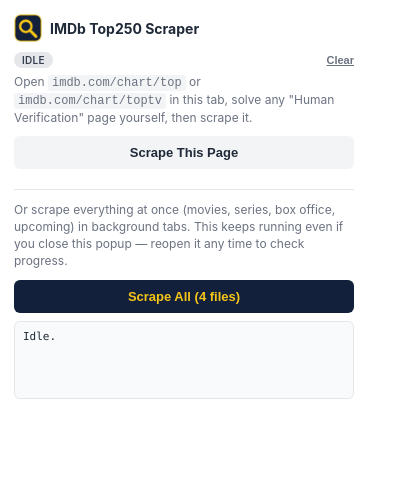
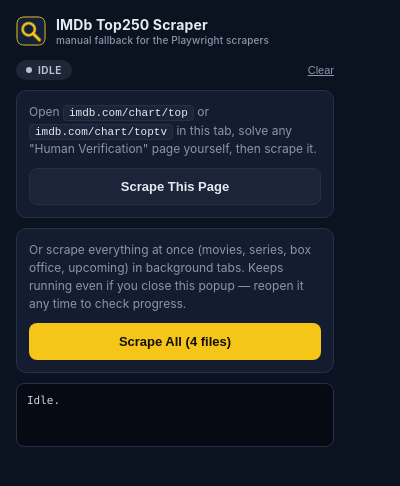
Before and after one commit to mahmood/kelaketFilmIMDBAssist, a browser extension: page extension/popup.html in a window 400 px wide. Drawn offline with Linux system fonts and the light colour scheme.

Commit message:
Commit popup to a proper dark theme instead of a media query
The previous dark styling only applied under prefers-color-scheme: dark,
so it did nothing unless the OS/browser was already in dark mode and
still left several elements (badges, borders) unstyled for it. Popup is
now unconditionally dark: a real color palette (navy surfaces, yellow
accent matching the icon), card-grouped sections, a status dot on the
badge, and a terminal-style log panel.

```diff
--- a/extension/popup.html
+++ b/extension/popup.html
@@ -3,47 +3,102 @@
 <head>
 <meta charset="utf-8">
 <style>
-  :root { color-scheme: light dark; }
+  :root {
+    color-scheme: dark;
+    --bg: #0b1220;
+    --surface: #141c2f;
+    --surface-2: #1b2438;
+    --border: #263049;
+    --text: #e6eaf2;
+    --text-muted: #8b96ac;
+    --accent: #f5c518;
+    --accent-ink: #14100a;
+    --accent-hover: #ffd84d;
+    --idle-bg: rgba(139, 150, 172, 0.16);
+    --idle-fg: #b7c0d3;
+    --running-bg: rgba(245, 197, 24, 0.16);
+    --running-fg: #f5c518;
+    --done-bg: rgba(45, 212, 138, 0.16);
+    --done-fg: #4ee6a5;
+    --error-bg: rgba(248, 113, 113, 0.18);
+    --error-fg: #fb8b8b;
+  }
+
+  * { box-sizing: border-box; }
+
   body {
     font-family: -apple-system, BlinkMacSystemFont, "Segoe UI", Arial, sans-serif;
-    width: 340px; margin: 0; padding: 14px;
-    background: #fff; color: #1f2937;
+    width: 350px; margin: 0; padding: 16px;
+    background: var(--bg); color: var(--text);
   }
-  @media (prefers-color-scheme: dark) {
-    body { background: #12203b; color: #e5e7eb; }
-    #status { background: #0b1526; border-color: #24344f; }
-    code { background: #1c2b45; }
-    .btn-secondary { background: #1c2b45; color: #e5e7eb; }
-    hr { border-top-color: #24344f; }
+
+  header { display: flex; align-items: center; gap: 10px; margin-bottom: 14px; }
+  header img { width: 30px; height: 30px; border-radius: 8px; }
+  h1 { font-size: 14px; margin: 0; font-weight: 700; letter-spacing: 0.01em; }
+  h1 span { display: block; font-size: 10px; font-weight: 500; color: var(--text-muted); margin-top: 1px; }
+
+  .row { display: flex; align-items: center; justify-content: space-between; margin-bottom: 10px; }
+
+  .badge {
+    display: inline-flex; align-items: center; gap: 6px;
+    font-size: 10px; padding: 4px 10px; border-radius: 999px;
+    font-weight: 700; text-transform: uppercase; letter-spacing: 0.05em;
   }
-  header { display: flex; align-items: center; gap: 8px; margin-bottom: 10px; }
-  header img { width: 28px; height: 28px; }
-  h1 { font-size: 14px; margin: 0; }
-  .row { display: flex; align-items: center; justify-content: space-between; margin-bottom: 6px; }
-  .badge { font-size: 10px; padding: 2px 8px; border-radius: 999px; font-weight: 600; text-transform: uppercase; letter-spacing: 0.03em; }
-  .badge.idle { background: #e5e7eb; color: #374151; }
-  .badge.running { background: #fde68a; color: #92400e; }
-  .badge.done { background: #bbf7d0; color: #166534; }
-  .badge.error { background: #fecaca; color: #991b1b; }
-  p { font-size: 12px; color: #6b7280; margin: 4px 0 10px; line-height: 1.4; }
-  code { background: #f3f4f6; padding: 1px 4px; border-radius: 3px; }
-  button { width: 100%; padding: 9px; font-size: 13px; cursor: pointer; margin-bottom: 8px; border: none; border-radius: 6px; font-weight: 600; }
-  button:disabled { opacity: 0.5; cursor: not-allowed; }
-  .btn-primary { background: #12203b; color: #f5c518; }
-  .btn-secondary { background: #f3f4f6; color: #1f2937; }
-  hr { border: none; border-top: 1px solid #e5e7eb; margin: 12px 0; }
+  .badge::before { content: ""; width: 6px; height: 6px; border-radius: 50%; background: currentColor; }
+  .badge.idle    { background: var(--idle-bg);    color: var(--idle-fg); }
+  .badge.running { background: var(--running-bg); color: var(--running-fg); }
+  .badge.done    { background: var(--done-bg);    color: var(--done-fg); }
+  .badge.error   { background: var(--error-bg);   color: var(--error-fg); }
+
+  .card {
+    background: var(--surface);
+    border: 1px solid var(--border);
+    border-radius: 10px;
+    padding: 12px;
+    margin-bottom: 10px;
+  }
+
+  p { font-size: 12px; color: var(--text-muted); margin: 0 0 10px; line-height: 1.5; }
+  code {
+    background: var(--surface-2); color: var(--text);
+    padding: 1px 5px; border-radius: 4px; font-size: 11px;
+    border: 1px solid var(--border);
+  }
+
+  button {
+    width: 100%; padding: 10px; font-size: 13px; cursor: pointer;
+    border-radius: 8px; font-weight: 700; border: 1px solid transparent;
+    transition: filter 0.1s ease, background 0.1s ease;
+  }
+  button:last-child { margin-bottom: 0; }
+  button:disabled { opacity: 0.45; cursor: not-allowed; }
+  button:not(:disabled):hover { filter: brightness(1.08); }
+  button:not(:disabled):active { filter: brightness(0.95); }
+
+  .btn-primary { background: var(--accent); color: var(--accent-ink); }
+  .btn-secondary { background: var(--surface-2); color: var(--text); border-color: var(--border); }
+
+  .link-btn {
+    background: none; border: none; color: var(--text-muted);
+    font-size: 11px; text-decoration: underline; cursor: pointer;
+    padding: 0; width: auto; font-weight: 500;
+  }
+  .link-btn:hover { color: var(--text); }
+
+  hr { border: none; border-top: 1px solid var(--border); margin: 14px 0; }
+
   #status {
     font-family: ui-monospace, SFMono-Regular, Menlo, monospace; font-size: 11px;
-    white-space: pre-wrap; min-height: 60px; max-height: 200px; overflow-y: auto;
-    background: #f9fafb; border: 1px solid #e5e7eb; border-radius: 6px; padding: 8px;
+    white-space: pre-wrap; min-height: 64px; max-height: 200px; overflow-y: auto;
+    background: #060a13; color: #c9d3e6;
+    border: 1px solid var(--border); border-radius: 8px; padding: 10px;
   }
-  .link-btn { background: none; border: none; color: #6b7280; font-size: 11px; text-decoration: underline; cursor: pointer; padding: 0; width: auto; margin: 0; }
 </style>
 </head>
 <body>
   <header>
     <img src="icons/icon32.png" alt="">
-    <h1>IMDb Top250 Scraper</h1>
+    <h1>IMDb Top250 Scraper<span>manual fallback for the Playwright scrapers</span></h1>
   </header>
 
   <div class="row">
@@ -51,13 +106,15 @@
     <button id="resetBtn" class="link-btn">Clear</button>
   </div>
 
-  <p>Open <code>imdb.com/chart/top</code> or <code>imdb.com/chart/toptv</code> in this tab, solve any "Human Verification" page yourself, then scrape it.</p>
-  <button id="scrapeBtn" class="btn-secondary">Scrape This Page</button>
+  <div class="card">
+    <p>Open <code>imdb.com/chart/top</code> or <code>imdb.com/chart/toptv</code> in this tab, solve any "Human Verification" page yourself, then scrape it.</p>
+    <button id="scrapeBtn" class="btn-secondary">Scrape This Page</button>
+  </div>
 
-  <hr>
-
-  <p>Or scrape everything at once (movies, series, box office, upcoming) in background tabs. This keeps running even if you close this popup — reopen it any time to check progress.</p>
-  <button id="scrapeAllBtn" class="btn-primary">Scrape All (4 files)</button>
+  <div class="card">
+    <p>Or scrape everything at once (movies, series, box office, upcoming) in background tabs. Keeps running even if you close this popup — reopen it any time to check progress.</p>
+    <button id="scrapeAllBtn" class="btn-primary">Scrape All (4 files)</button>
+  </div>
 
   <div id="status">Idle.</div>
   <script src="popup.js"></script>
```
